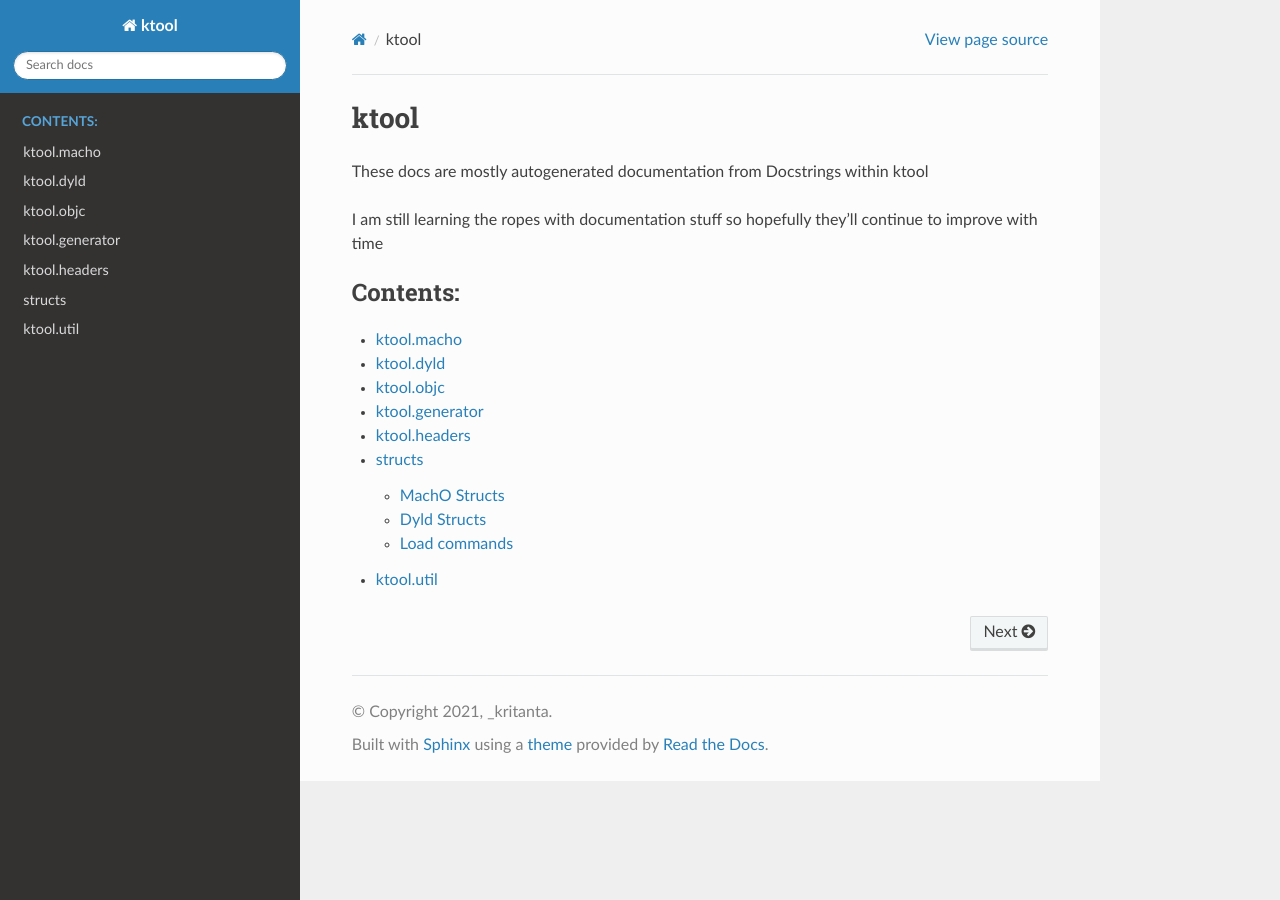
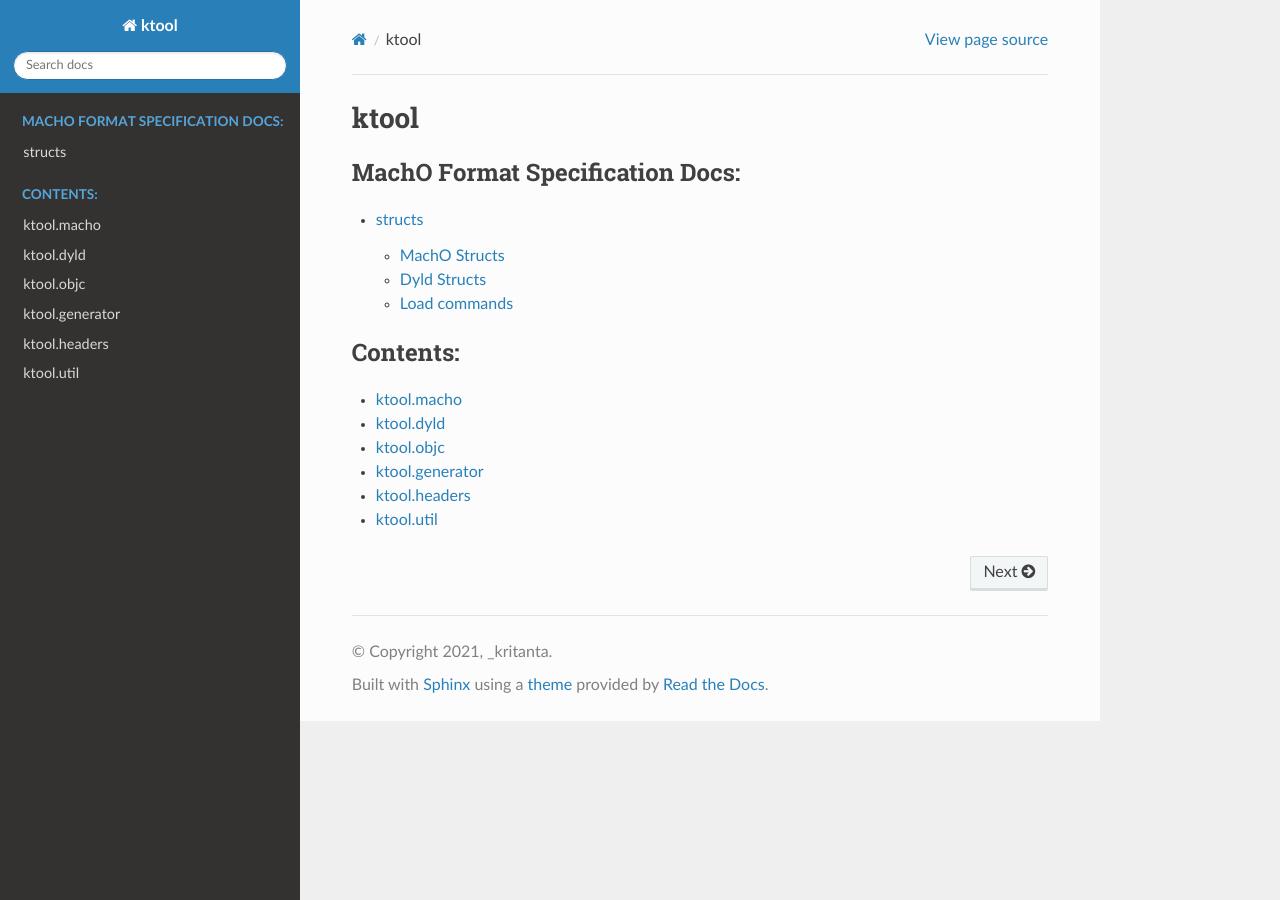
Before and after one commit to 0cyn/ktool, a Sphinx documentation site: the page built from docs/source/index.rst, in a window 1280 px wide. Built offline with Sphinx 7.4.7 and the Read the Docs theme 2.0.0, drawn with Linux system fonts in a browser that asks for light colours.

Commit message:
Change docs index page

```diff
--- a/docs/source/index.rst
+++ b/docs/source/index.rst
@@ -1,11 +1,12 @@
 ktool
 =================================
 
-These docs are mostly autogenerated documentation from Docstrings within ktool
 
-I am still learning the ropes with documentation stuff so hopefully they'll continue to improve with time
+.. toctree::
+   :maxdepth: 2
+   :caption: MachO Format Specification Docs:
 
-
+   structs
 
 .. toctree::
    :maxdepth: 2
```
Also changed, not shown: other parts of docs/source/index.rst (+0 -1 lines).
